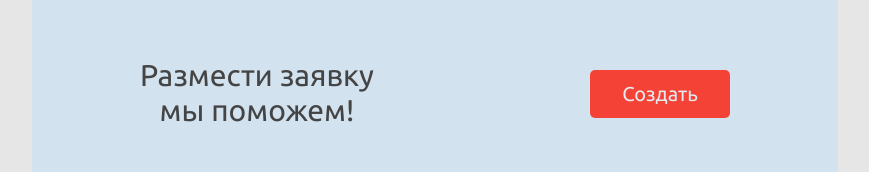
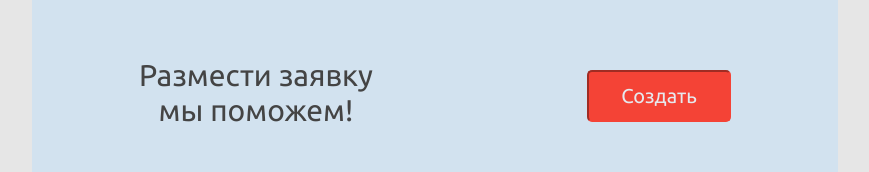
Before and after one commit to Sallinov/helper, a website: page index.html in a window 1280 px wide. Shown: the part 1348-1520 px from the top of the page, without its empty margins (205-1074 px from the left). Drawn offline with Linux system fonts and the light colour scheme.

Commit message:
Update style.css

```diff
--- a/style.css
+++ b/style.css
@@ -110,7 +110,7 @@ body {
 	text-decoration: none;
 	margin: 12px 0;
 	width: 140px;
-	border-color: #f44336;
+	border: inset 2px #f44336;
 	background: #f44336;
 	outline: none;
 	border-radius: 5px;
```
